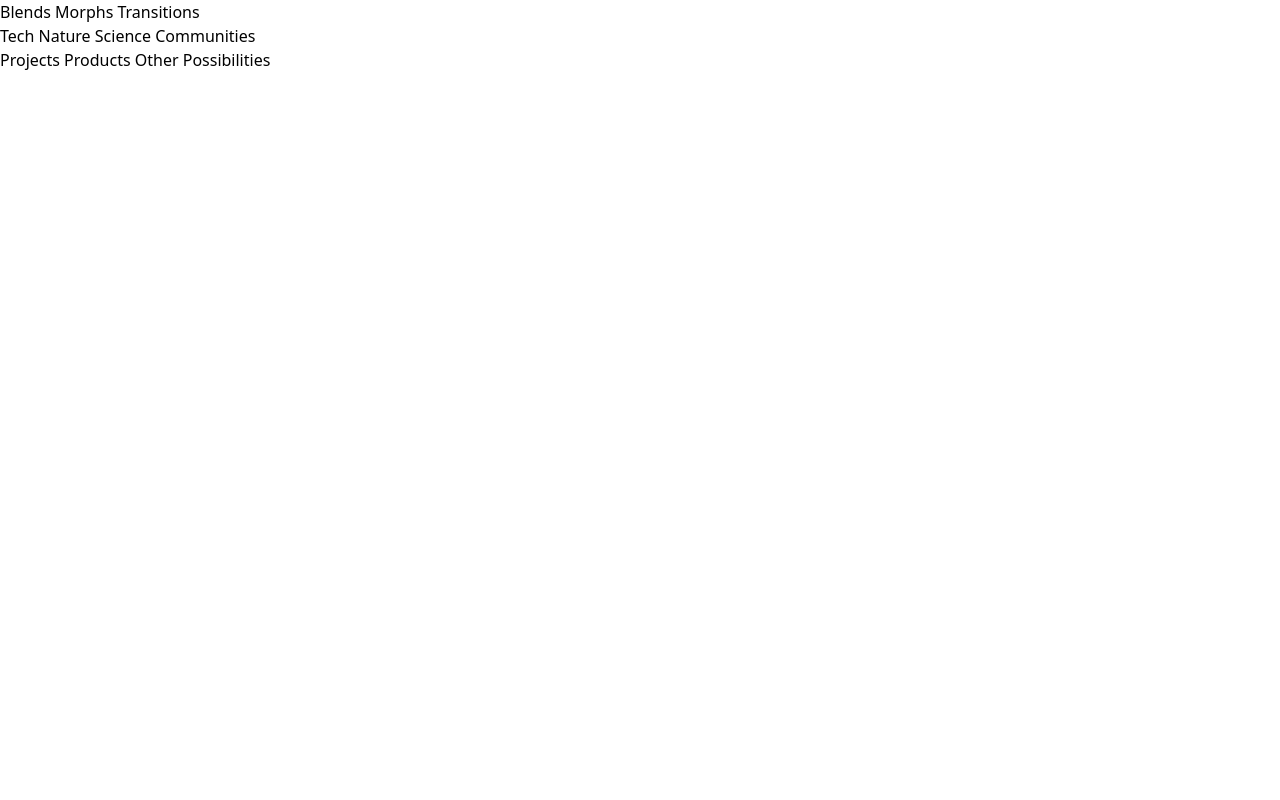
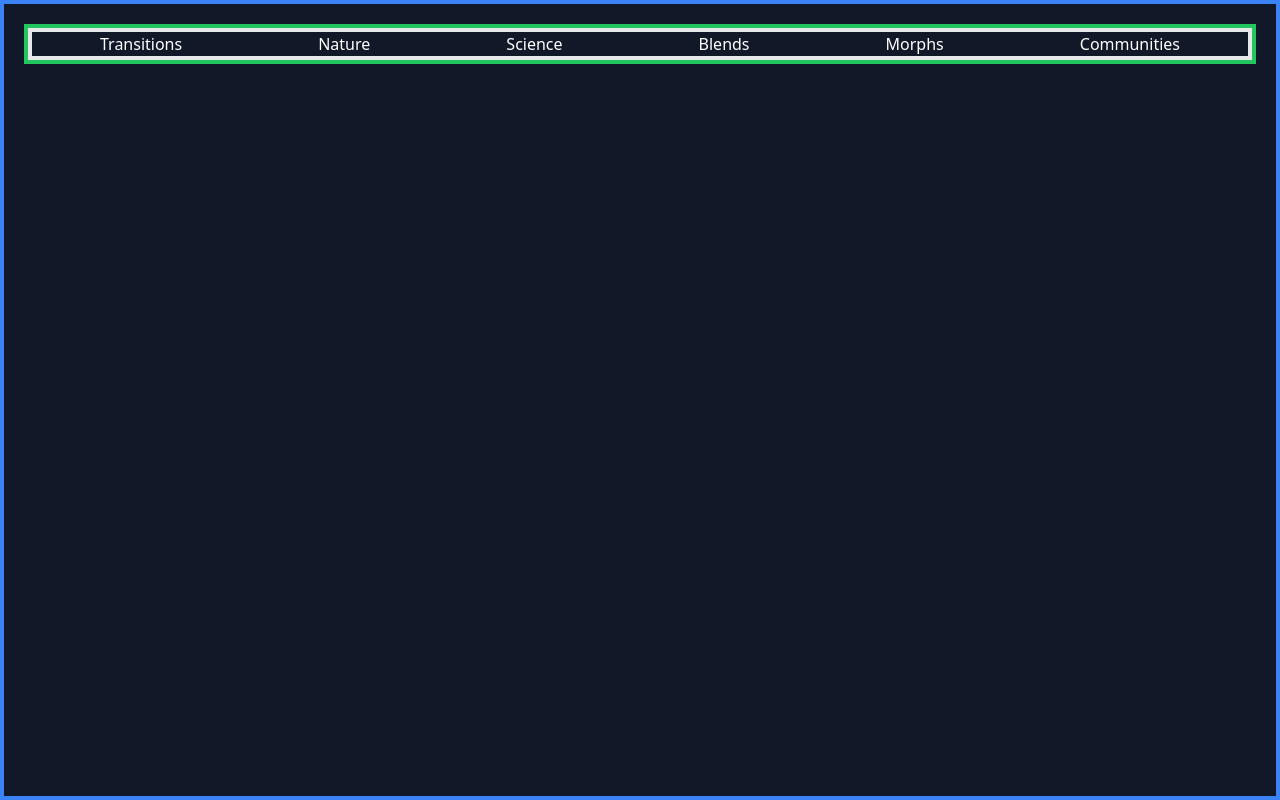
Before and after one commit to Yarizmendi/artco, a Next.js app: page / in a window 1280 px wide. Built offline with nearby package versions, Linux system fonts and the light colour scheme.

Commit message:
fixes transition sketch

```diff
--- a/app/layout.tsx
+++ b/app/layout.tsx
@@ -8,25 +8,17 @@ export default function RootLayout({
   children: React.ReactNode
 }) {
   return (
-    <html lang="en">
-      <body>
-        <nav>
-          <div>
+    <html className=" h-full w-full p-[20px] bg-gray-900 text-white text-md border-4 border-blue-500" lang="en">
+      <body className=" border-4 border-green-500 h-fill w-fill ">
+        <nav className=" w-full flex justify-around items-center border-4 " >
+            <Link href={"/trans"}> Transitions </Link>
+            <Link href={"/nature"}> Nature </Link>
+            <Link href={"/science"}> Science </Link>
             <Link href={"/blends"}> Blends </Link>
             <Link href={"/morphs"}> Morphs </Link>
-            <Link href={"/transitions"}> Transitions </Link>
-          </div>
-          <div>
-            <Link href={"/tech"}> Tech </Link>
-            <Link href={"/nature"}> Nature </Link>
-            <Link href={"/science"}> Science </Link>
+            {/* <Link href={"/projects"}> Projects </Link>
+            <Link href={"/products"}> Products </Link> */}
             <Link href={"/comms"}> Communities </Link>
-          </div>
-          <div>
-            <Link href={"/projects"}> Projects </Link>
-            <Link href={"/products"}> Products </Link>
-            <Link href={"/possibilities"}> Other Possibilities </Link>
-          </div>
         </nav>
         { children }
       </body>
--- a/app/transitions/SketchContainer.tsx
+++ b/app/trans/SketchContainer.tsx
@@ -12,7 +12,6 @@ export default function SketchContainer() {
   async function initSketch() {
     const p5 = ( await import( "p5" )).default
     const mp5 = new p5( sketch, parentRef.current )
-    // p5Instance = new p5( p => sketch( p, parentRef.current ))
     return mp5.remove
   }
 
@@ -21,5 +20,7 @@ export default function SketchContainer() {
     initSketch()
   }, [ isMounted ] )
 
-  return <div className="border-4 border-black" ref={ parentRef } />
+  return (
+    <div className="border-4 border-purple-500 min-w-[300px] max-w-[1200px]" ref={ parentRef } />
+  )
 }
--- a/app/transitions/page.tsx
+++ b/app/trans/page.tsx
@@ -3,7 +3,10 @@ import SketchContainer from "./SketchContainer"
 
 export default function Homepage() {
   return (
-    <div>
+    <div className=" flex justify-between border-4 border-red-500">
+      <div>
+        <h1>sketch controls</h1>
+      </div>
       <SketchContainer />
     </div>
   )
```
Also changed, not shown: app/trans/transition-sketch.ts (renamed from app/transitions/transition-sketch.ts, +30 -10 lines).
